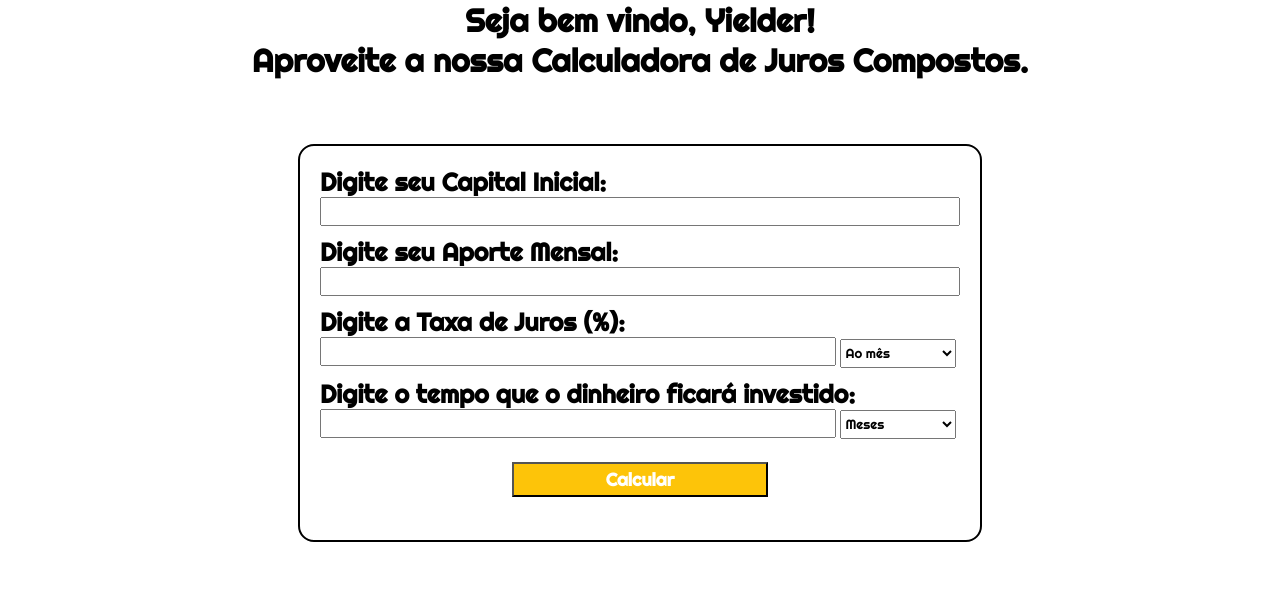
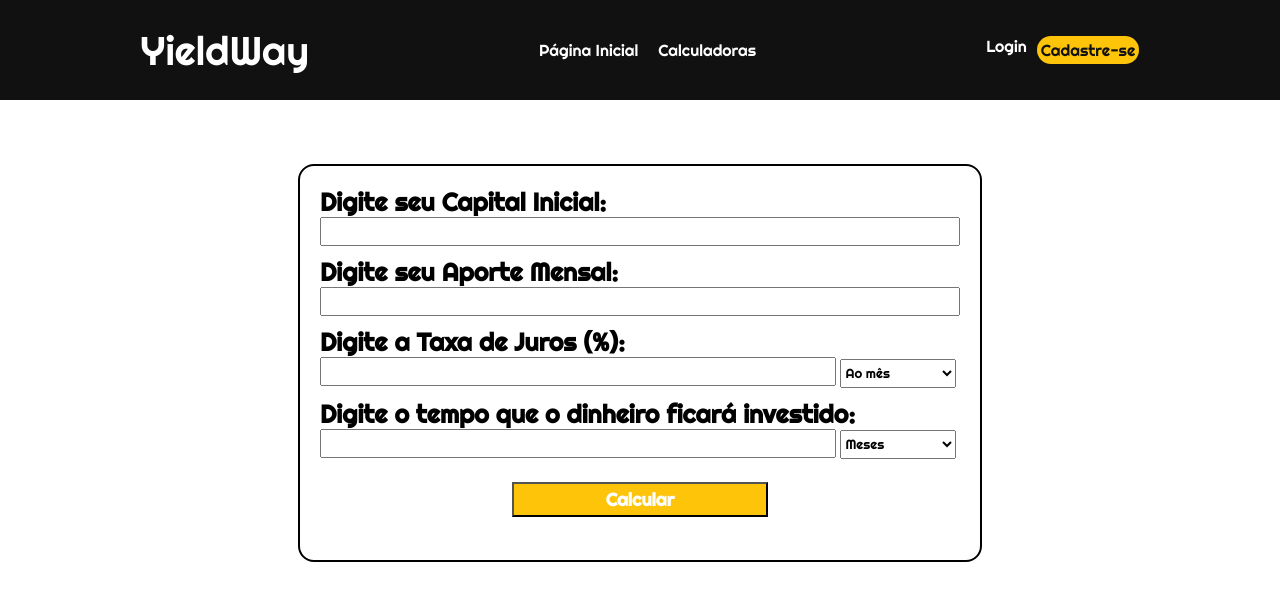
Before and after one commit to GustavoPerezSp/projeto-individual-yield, a website: page WebSite/public/calculadoraJurosCompostos.html in a window 1280 px wide. Drawn offline with Linux system fonts and the light colour scheme.

Commit message:
WebSite: Header da Calculadora de Juros Compostos

```diff
--- a/WebSite/public/assets/css/calculator.css
+++ b/WebSite/public/assets/css/calculator.css
@@ -18,6 +18,85 @@ a {
   gap: 10px;
 
   width: 100%;
+}
+
+.header {
+    display: flex;
+    flex-direction: row;
+    justify-content: space-around;
+    align-items: center;
+
+    background-color: #111111;
+    padding: 2%;
+    font-size: 16px;
+}
+
+.header .logo {
+    font-size: 40px;
+}
+
+.links{
+    display: flex;
+    gap: 20px;
+}
+.header a:hover {
+    color: #FDC409;
+}
+
+.register {
+    background-color: #FDC409;
+    padding: 4px;
+    border-radius: 16px;
+    color: #111111;
+}
+
+.register:hover {
+    color: #FFFFFF;
+}
+
+#registerButton:hover{
+    color: #FFFFFF;
+}
+
+.account {
+    display: flex;
+    align-items: center;
+    justify-content: center;
+    gap: 15%;
+}
+
+.account button {
+    background-color: #FDC409;
+    color: #FFFFFF;
+    font-weight: bolder;
+}
+
+.notLoggedIn{
+  display: none;
+  width: 100%;
+  gap: 10px;
+}
+
+.loggedIn{
+  display: none;
+  width: 100%;
+  gap: 10px;
+  color: #FFFFFF;
+}
+
+
+
+.loggedIn:hover .greeting{
+    display: none;
+}
+
+.loggedIn .goodbye{
+    display: none;
+}
+
+.loggedIn:hover .goodbye{
+    display: block;
+    cursor: pointer;
 }
 
 .container {
--- a/WebSite/public/calculadoraJurosCompostos.html
+++ b/WebSite/public/calculadoraJurosCompostos.html
@@ -5,14 +5,38 @@
     <meta charset="UTF-8">
     <meta name="viewport" content="width=device-width, initial-scale=1.0">
     <title>Calculadora Juros Compostos</title>
+    <script src="../js/sessao.js"></script>
     <link rel="stylesheet" href="assets/css/calculator.css">
 </head>
 
 <body>
 
-    <h1 class="greeting">
-        Seja bem vindo, <span id="username">Yielder</span>! <br> Aproveite a nossa Calculadora de Juros Compostos.
-    </h1>
+    <div class="header">
+
+        <div class="logo">
+            <a href="">YieldWay</a>
+        </div>
+
+        <div class="links">
+            <a href="index.html">Página Inicial</a>
+            <a href="calculadoras.html">Calculadoras</a>
+        </div>
+
+        <div class="account">
+            <div class="notLoggedIn" id="notLoggedIn">
+                <a href="login.html">Login</a>
+                <a href="cadastro.html" class="register">Cadastre-se</a>
+            </div>
+
+            <div class="loggedIn" id="loggedIn">
+                <p class="greeting">Olá, <span id="sUsername"></span>!</p>
+                <p class="goodbye" onclick="limparSessao()">Sair da Conta</p>
+            </div>
+
+
+        </div>
+
+    </div class="header">
 
     <div class="calculator_container">
         <div class="calculator__field">
@@ -60,6 +84,17 @@
 
 <script>
 
+    if (sessionStorage.ID_USUARIO != null) {
+        sUsername.innerHTML = sessionStorage.NOME_USUARIO
+        document.getElementById("loggedIn").style.display = "flex"
+    } else {
+        document.getElementById("notLoggedIn").style.display = "flex"
+    }
+
+</script>
+
+<script>
+
     let initialCapital;
     let monthlyContribution;
     let investedTime;
@@ -67,10 +102,6 @@
     let interestTax;
     let interestTime;
     let interestTaxDecimal;
-
-    if (sessionStorage.ID_USUARIO != null) {
-        username.innerHTML = sessionStorage.ID_USUARIO;
-    }
 
     function calculateCompoundInterest() {
 
```
